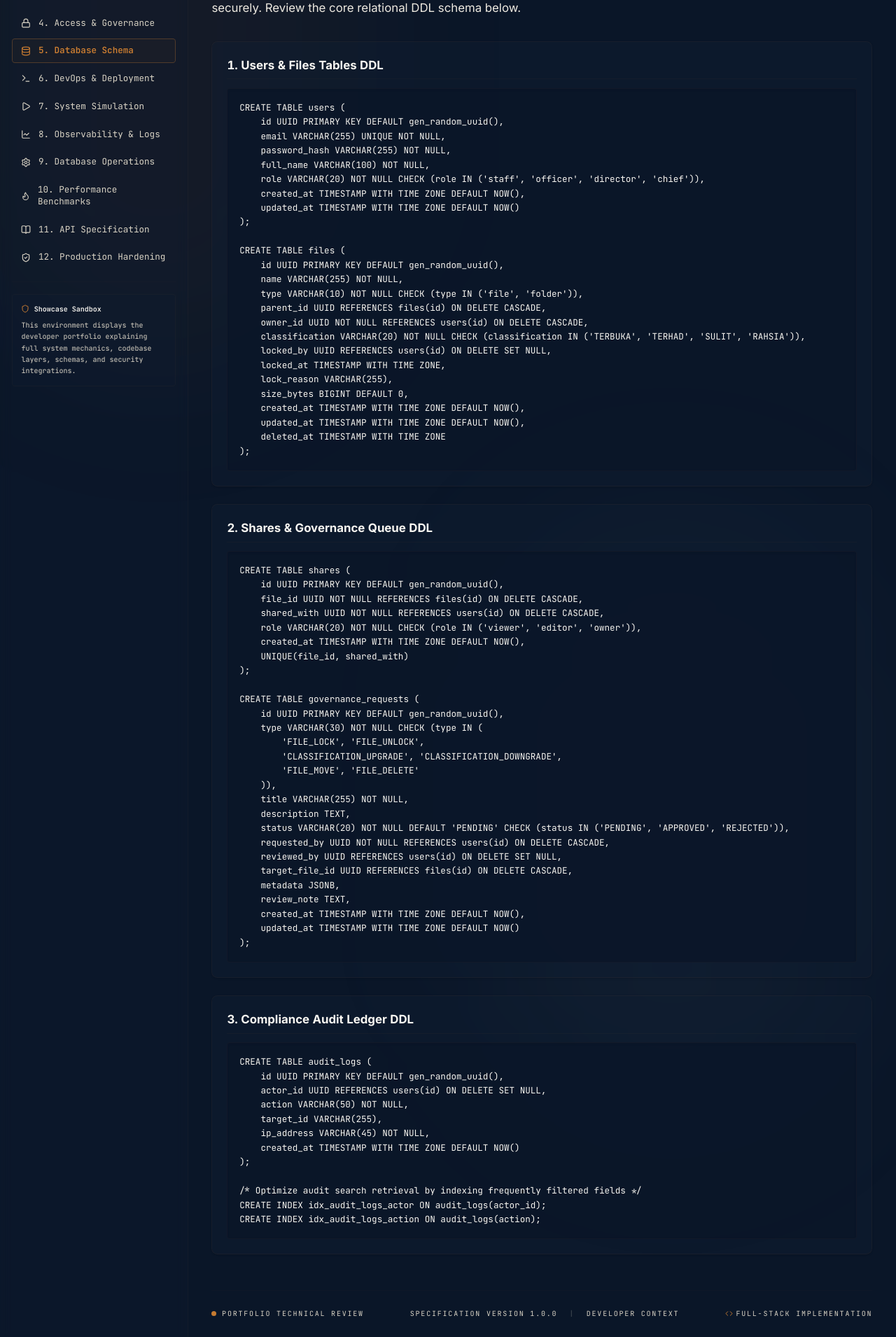
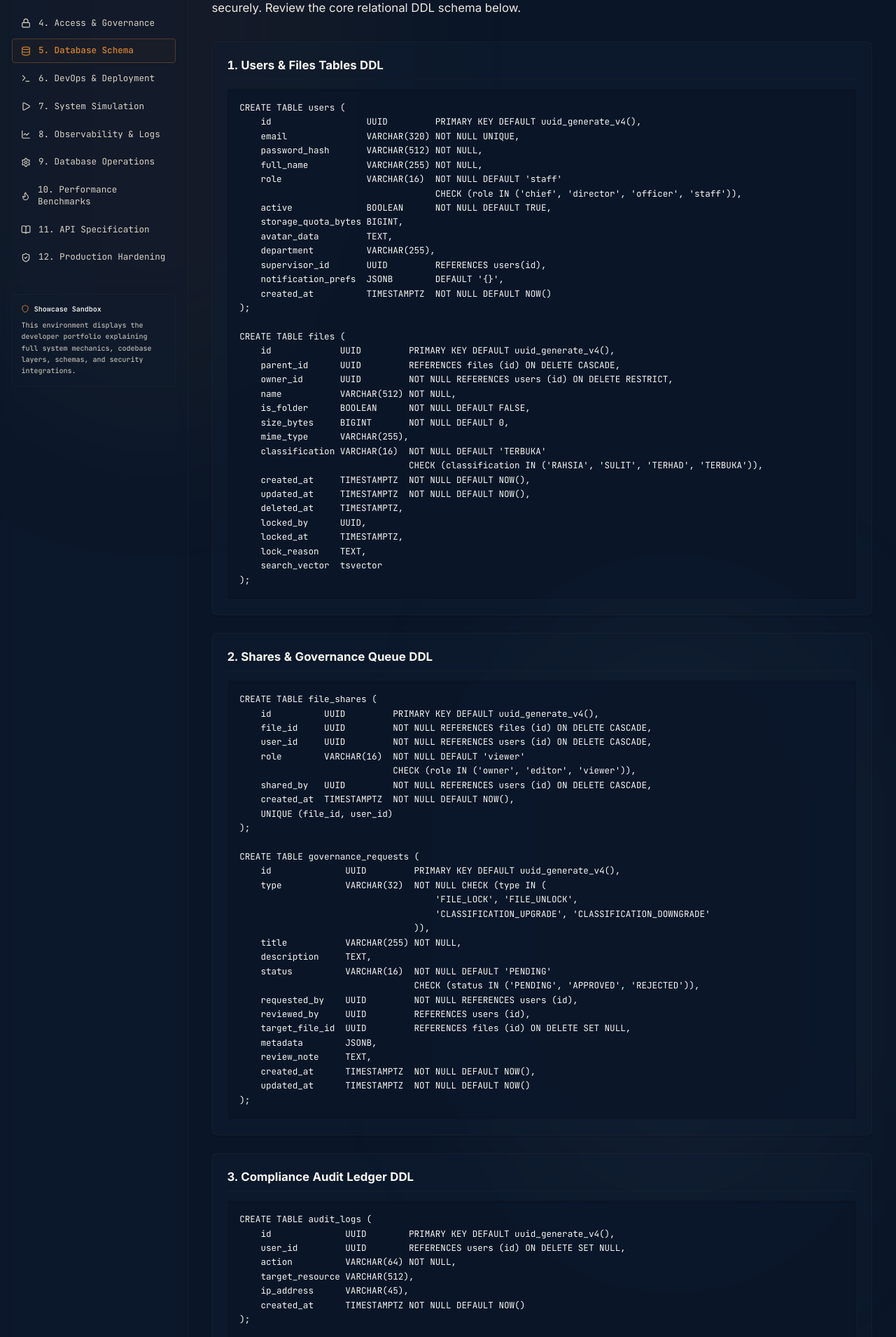
Before and after one commit to silentganja/unggul-axiom-hub, a Next.js app in the folder frontend/: page /v/info/database in a window 1280 px wide. Shown: the part 210-2120 px from the top of the page at 70% size. Built offline with nearby package versions, Linux system fonts and the light colour scheme.

Commit message:
refactor: align database schemas and webauthn endpoints with actual backend code

```diff
--- a/frontend/src/app/v/info/api-reference/page.tsx
+++ b/frontend/src/app/v/info/api-reference/page.tsx
@@ -23,16 +23,11 @@ export default function InfoApiReferencePage() {
       path: "/api/auth/webauthn/login/begin",
       auth: "Public",
       description: "Generates a cryptographically secure 32 byte challenge stored in Redis for passkey authentication.",
-      params: [
-        { name: "email", type: "Query Parameter", req: true, desc: "The email address of the user seeking biometric sign in." }
-      ],
+      params: [],
       responseBody: `{
-  "publicKey": {
-    "challenge": "F8x7A29M_8b1...",
-    "rpId": "hub.unggulaxiom.com",
-    "timeout": 60000,
-    "userVerification": "required"
-  }
+  "challenge": "F8x7A29M_8b1...",
+  "rpId": "localhost",
+  "sessionId": "session_id_hex"
 }`
     },
     {
@@ -42,19 +37,15 @@ export default function InfoApiReferencePage() {
       description: "Verifies the WebAuthn cryptographic signature assertion and issues a secure JWT cookie.",
       params: [],
       requestBody: `{
-  "email": "staff@unggul.axiom",
-  "credentialId": "id-9812-uuid",
-  "clientDataJSON": "eyJjaGFsbGVuZ2UiOiJGOHg3QTI5...",
-  "authenticatorData": "SZYN5...",
-  "signature": "MEUCIQ..."
+  "id": "credential_id_here",
+  "sessionId": "session_id_hex",
+  "response": {
+    "clientDataJSON": "eyJjaGFsbGVuZ2UiOiJGOHg3QTI5..."
+  }
 }`,
       responseBody: `{
   "token": "eyJhbGciOiJIUzI1Ni...",
-  "user": {
-    "id": "usr-2f9c-7721",
-    "email": "staff@unggul.axiom",
-    "role": "STAFF"
-  }
+  "refreshToken": "eyJhbGciOiJIUzI1Ni..."
 }`
     },
     {
--- a/frontend/src/app/v/info/database/page.tsx
+++ b/frontend/src/app/v/info/database/page.tsx
@@ -25,29 +25,38 @@ export default function InfoDatabasePage() {
           <span className="block font-bold text-foreground text-sm sm:text-base font-sans border-b border-border/20 pb-1.5">1. Users &amp; Files Tables DDL</span>
           <pre className="p-4 rounded border border-border/20 bg-background/80 leading-relaxed overflow-x-auto whitespace-pre select-all shadow-inner text-[10px] sm:text-xs">
 {`CREATE TABLE users (
-    id UUID PRIMARY KEY DEFAULT gen_random_uuid(),
-    email VARCHAR(255) UNIQUE NOT NULL,
-    password_hash VARCHAR(255) NOT NULL,
-    full_name VARCHAR(100) NOT NULL,
-    role VARCHAR(20) NOT NULL CHECK (role IN ('staff', 'officer', 'director', 'chief')),
-    created_at TIMESTAMP WITH TIME ZONE DEFAULT NOW(),
-    updated_at TIMESTAMP WITH TIME ZONE DEFAULT NOW()
+    id                  UUID         PRIMARY KEY DEFAULT uuid_generate_v4(),
+    email               VARCHAR(320) NOT NULL UNIQUE,
+    password_hash       VARCHAR(512) NOT NULL,
+    full_name           VARCHAR(255) NOT NULL,
+    role                VARCHAR(16)  NOT NULL DEFAULT 'staff'
+                                     CHECK (role IN ('chief', 'director', 'officer', 'staff')),
+    active              BOOLEAN      NOT NULL DEFAULT TRUE,
+    storage_quota_bytes BIGINT,
+    avatar_data         TEXT,
+    department          VARCHAR(255),
+    supervisor_id       UUID         REFERENCES users(id),
+    notification_prefs  JSONB        DEFAULT '{}',
+    created_at          TIMESTAMPTZ  NOT NULL DEFAULT NOW()
 );
 
 CREATE TABLE files (
-    id UUID PRIMARY KEY DEFAULT gen_random_uuid(),
-    name VARCHAR(255) NOT NULL,
-    type VARCHAR(10) NOT NULL CHECK (type IN ('file', 'folder')),
-    parent_id UUID REFERENCES files(id) ON DELETE CASCADE,
-    owner_id UUID NOT NULL REFERENCES users(id) ON DELETE CASCADE,
-    classification VARCHAR(20) NOT NULL CHECK (classification IN ('TERBUKA', 'TERHAD', 'SULIT', 'RAHSIA')),
-    locked_by UUID REFERENCES users(id) ON DELETE SET NULL,
-    locked_at TIMESTAMP WITH TIME ZONE,
-    lock_reason VARCHAR(255),
-    size_bytes BIGINT DEFAULT 0,
-    created_at TIMESTAMP WITH TIME ZONE DEFAULT NOW(),
-    updated_at TIMESTAMP WITH TIME ZONE DEFAULT NOW(),
-    deleted_at TIMESTAMP WITH TIME ZONE
+    id             UUID         PRIMARY KEY DEFAULT uuid_generate_v4(),
+    parent_id      UUID         REFERENCES files (id) ON DELETE CASCADE,
+    owner_id       UUID         NOT NULL REFERENCES users (id) ON DELETE RESTRICT,
+    name           VARCHAR(512) NOT NULL,
+    is_folder      BOOLEAN      NOT NULL DEFAULT FALSE,
+    size_bytes     BIGINT       NOT NULL DEFAULT 0,
+    mime_type      VARCHAR(255),
+    classification VARCHAR(16)  NOT NULL DEFAULT 'TERBUKA'
+                                CHECK (classification IN ('RAHSIA', 'SULIT', 'TERHAD', 'TERBUKA')),
+    created_at     TIMESTAMPTZ  NOT NULL DEFAULT NOW(),
+    updated_at     TIMESTAMPTZ  NOT NULL DEFAULT NOW(),
+    deleted_at     TIMESTAMPTZ,
+    locked_by      UUID,
+    locked_at      TIMESTAMPTZ,
+    lock_reason    TEXT,
+    search_vector  tsvector
 );`}
           </pre>
         </div>
@@ -56,32 +65,34 @@ CREATE TABLE files (
         <div className="border border-border/30 rounded-lg bg-background-panel/40 p-5 space-y-3 shadow-sm hover:border-border/60 transition-all duration-300">
           <span className="block font-bold text-foreground text-sm sm:text-base font-sans border-b border-border/20 pb-1.5">2. Shares &amp; Governance Queue DDL</span>
           <pre className="p-4 rounded border border-border/20 bg-background/80 leading-relaxed overflow-x-auto whitespace-pre select-all shadow-inner text-[10px] sm:text-xs">
-{`CREATE TABLE shares (
-    id UUID PRIMARY KEY DEFAULT gen_random_uuid(),
-    file_id UUID NOT NULL REFERENCES files(id) ON DELETE CASCADE,
-    shared_with UUID NOT NULL REFERENCES users(id) ON DELETE CASCADE,
-    role VARCHAR(20) NOT NULL CHECK (role IN ('viewer', 'editor', 'owner')),
-    created_at TIMESTAMP WITH TIME ZONE DEFAULT NOW(),
-    UNIQUE(file_id, shared_with)
+{`CREATE TABLE file_shares (
+    id          UUID         PRIMARY KEY DEFAULT uuid_generate_v4(),
+    file_id     UUID         NOT NULL REFERENCES files (id) ON DELETE CASCADE,
+    user_id     UUID         NOT NULL REFERENCES users (id) ON DELETE CASCADE,
+    role        VARCHAR(16)  NOT NULL DEFAULT 'viewer'
+                             CHECK (role IN ('owner', 'editor', 'viewer')),
+    shared_by   UUID         NOT NULL REFERENCES users (id) ON DELETE CASCADE,
+    created_at  TIMESTAMPTZ  NOT NULL DEFAULT NOW(),
+    UNIQUE (file_id, user_id)
 );
 
 CREATE TABLE governance_requests (
-    id UUID PRIMARY KEY DEFAULT gen_random_uuid(),
-    type VARCHAR(30) NOT NULL CHECK (type IN (
-        'FILE_LOCK', 'FILE_UNLOCK',
-        'CLASSIFICATION_UPGRADE', 'CLASSIFICATION_DOWNGRADE',
-        'FILE_MOVE', 'FILE_DELETE'
-    )),
-    title VARCHAR(255) NOT NULL,
-    description TEXT,
-    status VARCHAR(20) NOT NULL DEFAULT 'PENDING' CHECK (status IN ('PENDING', 'APPROVED', 'REJECTED')),
-    requested_by UUID NOT NULL REFERENCES users(id) ON DELETE CASCADE,
-    reviewed_by UUID REFERENCES users(id) ON DELETE SET NULL,
-    target_file_id UUID REFERENCES files(id) ON DELETE CASCADE,
-    metadata JSONB,
-    review_note TEXT,
-    created_at TIMESTAMP WITH TIME ZONE DEFAULT NOW(),
-    updated_at TIMESTAMP WITH TIME ZONE DEFAULT NOW()
+    id              UUID         PRIMARY KEY DEFAULT uuid_generate_v4(),
+    type            VARCHAR(32)  NOT NULL CHECK (type IN (
+                                     'FILE_LOCK', 'FILE_UNLOCK',
+                                     'CLASSIFICATION_UPGRADE', 'CLASSIFICATION_DOWNGRADE'
+                                 )),
+    title           VARCHAR(255) NOT NULL,
+    description     TEXT,
+    status          VARCHAR(16)  NOT NULL DEFAULT 'PENDING'
+                                 CHECK (status IN ('PENDING', 'APPROVED', 'REJECTED')),
+    requested_by    UUID         NOT NULL REFERENCES users (id),
+    reviewed_by     UUID         REFERENCES users (id),
+    target_file_id  UUID         REFERENCES files (id) ON DELETE SET NULL,
+    metadata        JSONB,
+    review_note     TEXT,
+    created_at      TIMESTAMPTZ  NOT NULL DEFAULT NOW(),
+    updated_at      TIMESTAMPTZ  NOT NULL DEFAULT NOW()
 );`}
           </pre>
         </div>
@@ -91,17 +102,17 @@ CREATE TABLE governance_requests (
           <span className="block font-bold text-foreground text-sm sm:text-base font-sans border-b border-border/20 pb-1.5">3. Compliance Audit Ledger DDL</span>
           <pre className="p-4 rounded border border-border/20 bg-background/80 leading-relaxed overflow-x-auto whitespace-pre select-all shadow-inner text-[10px] sm:text-xs">
 {`CREATE TABLE audit_logs (
-    id UUID PRIMARY KEY DEFAULT gen_random_uuid(),
-    actor_id UUID REFERENCES users(id) ON DELETE SET NULL,
-    action VARCHAR(50) NOT NULL,
-    target_id VARCHAR(255),
-    ip_address VARCHAR(45) NOT NULL,
-    created_at TIMESTAMP WITH TIME ZONE DEFAULT NOW()
+    id              UUID        PRIMARY KEY DEFAULT uuid_generate_v4(),
+    user_id         UUID        REFERENCES users (id) ON DELETE SET NULL,
+    action          VARCHAR(64) NOT NULL,
+    target_resource VARCHAR(512),
+    ip_address      VARCHAR(45),
+    created_at      TIMESTAMPTZ NOT NULL DEFAULT NOW()
 );
 
 /* Optimize audit search retrieval by indexing frequently filtered fields */
-CREATE INDEX idx_audit_logs_actor ON audit_logs(actor_id);
-CREATE INDEX idx_audit_logs_action ON audit_logs(action);`}
+CREATE INDEX idx_audit_logs_user ON audit_logs(user_id);
+CREATE INDEX idx_audit_logs_created ON audit_logs(created_at DESC);`}
           </pre>
         </div>
       </div>
--- a/frontend/src/app/v/info/features/page.tsx
+++ b/frontend/src/app/v/info/features/page.tsx
@@ -36,22 +36,22 @@ export default function InfoFeaturesPage() {
           <span className="block font-bold text-foreground">Authentication Challenge Handshake:</span>
           <pre className="p-4 rounded border border-border/20 bg-background/80 leading-relaxed overflow-x-auto whitespace-pre select-all shadow-inner text-[10px] sm:text-xs">
 {`// 1. Client requests a WebAuthn login challenge
-POST /api/webauthn/login/start
+GET /api/auth/webauthn/login/begin
 Response: 200 OK
 {
-  "publicKey": {
-    "challenge": "8F_3x7A9...",
-    "timeout": 60000,
-    "rpId": "hub.unggulaxiom.com",
-    "allowCredentials": [{ "type": "public-key", "id": "cre-901..." }],
-    "userVerification": "required"
-  }
+  "challenge": "F8x7A29M_8b1...",
+  "rpId": "localhost",
+  "sessionId": "session_id_hex"
 }
 
 // 2. Client triggers navigator.credentials.get() and sends assertion back
-POST /api/webauthn/login/finish
-Request payload: { "id": "cre-901", "rawId": "...", "response": { "authenticatorData": "...", "clientDataJSON": "...", "signature": "..." } }
-Response: 200 OK (returns Session JWT token)`}
+POST /api/auth/webauthn/login/complete
+Request payload: { "id": "credential_id_here", "sessionId": "session_id_hex", "response": { "clientDataJSON": "..." } }
+Response: 200 OK
+{
+  "token": "JWT_TOKEN",
+  "refreshToken": "REFRESH_TOKEN"
+}`}
           </pre>
         </div>
       </div>
```
Also changed, not shown: frontend/src/app/v/info/simulation/page.tsx (+10 -10 lines).
